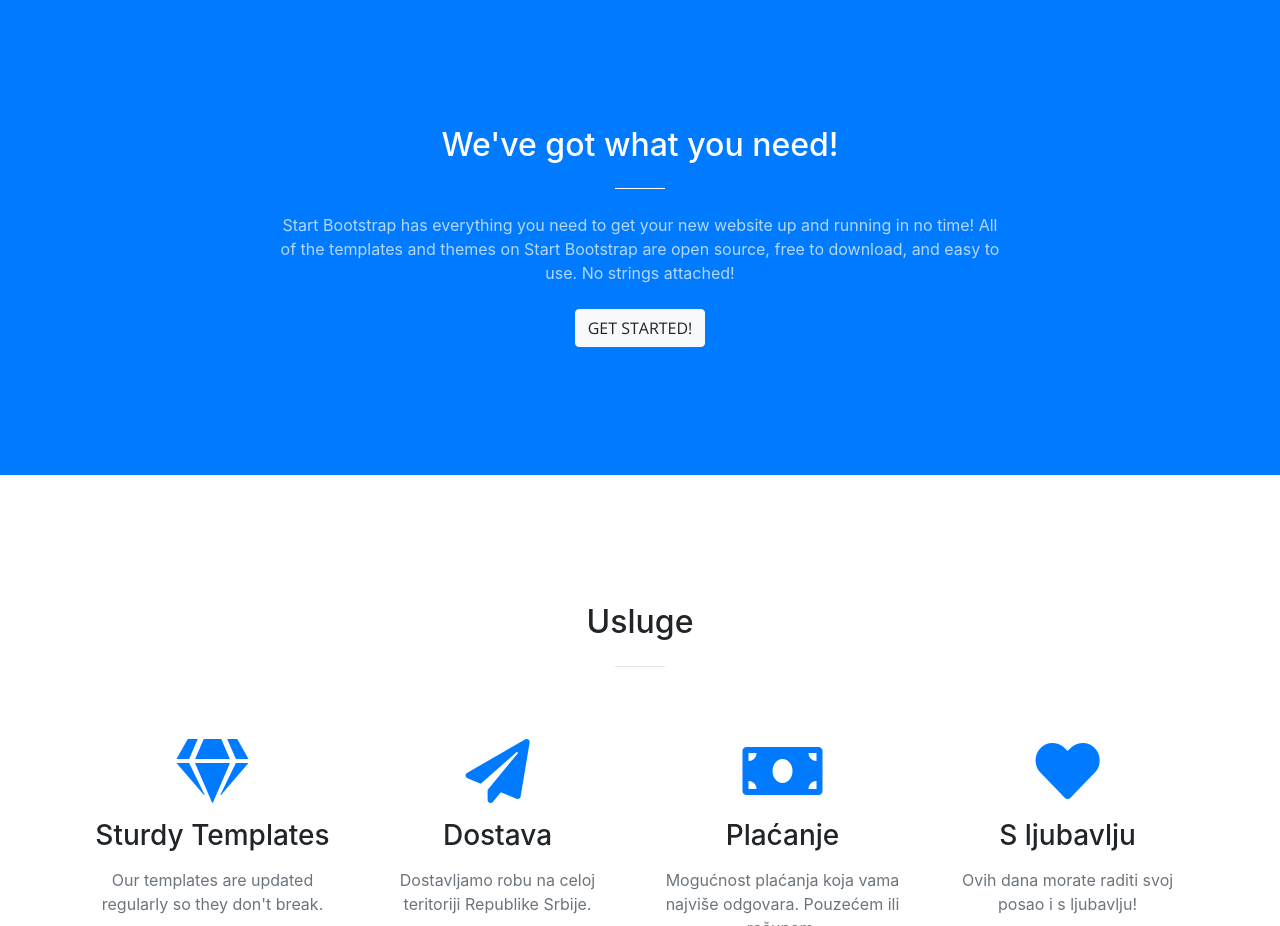
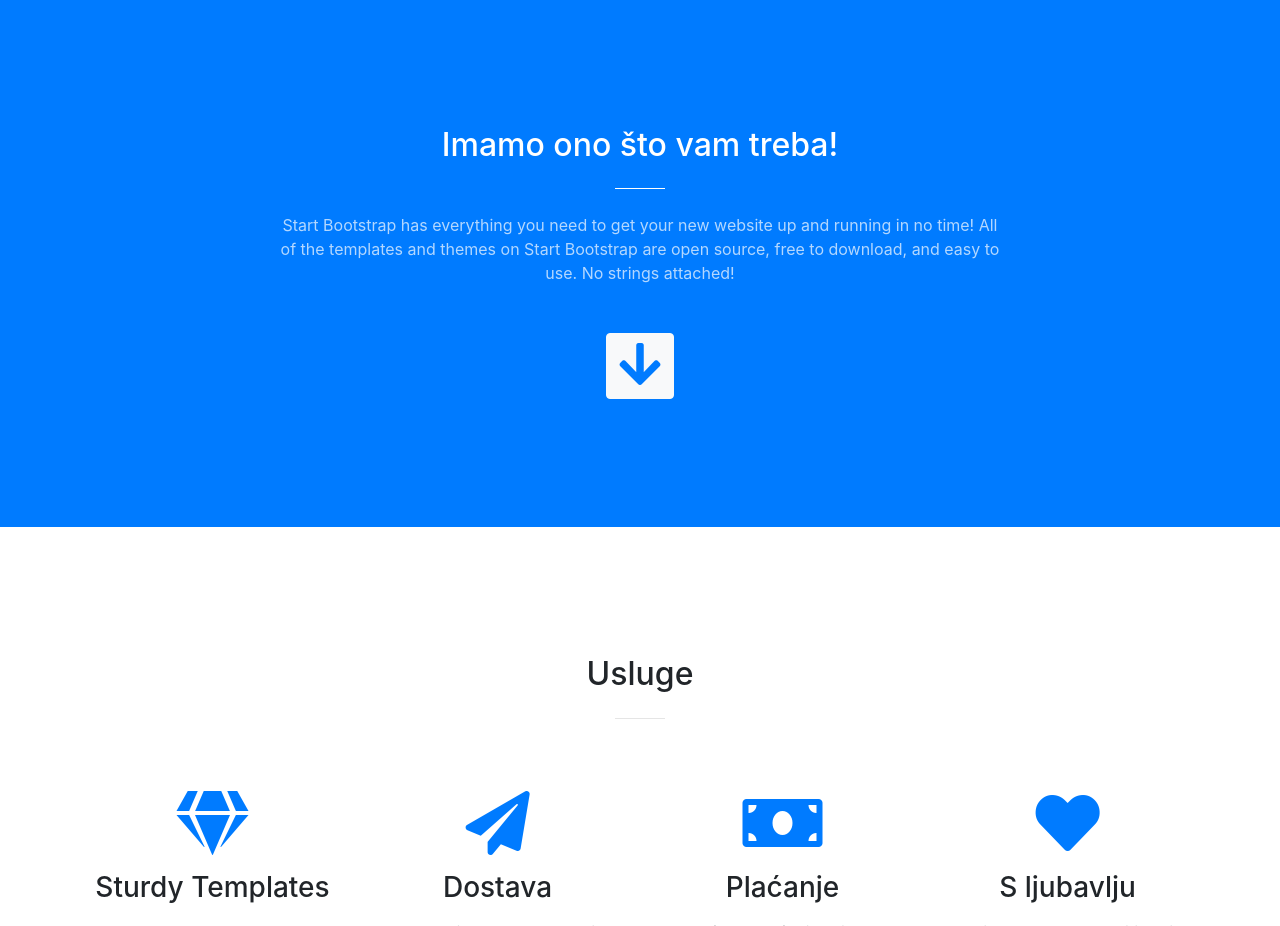
Before and after one commit to JelenaBanjac/grap, a website with bundled scripts: page index.html in a window 1280 px wide. Shown: the part 802-1728 px from the top of the page. Built offline with nearby package versions, Linux system fonts and the light colour scheme.

Commit message:
add small favicon

```diff
--- a/index.html
+++ b/index.html
@@ -5,10 +5,13 @@
 
   <meta charset="utf-8">
   <meta name="viewport" content="width=device-width, initial-scale=1, shrink-to-fit=no">
-  <meta name="description" content="">
+  <meta name="description" content="Štamparija Grap MB u Apatinu">
   <meta name="author" content="">
 
-  <title>Creative - Start Bootstrap Theme</title>
+  <title>Grap MB</title>
+
+  <!-- Favicon -->
+  <link rel="shortcut icon" type="image/png" href="img/penkalo.png"/>
 
   <!-- Bootstrap core CSS -->
   <link href="vendor/bootstrap/css/bootstrap.min.css" rel="stylesheet">
@@ -78,10 +81,10 @@
     <div class="container">
       <div class="row">
         <div class="col-lg-8 mx-auto text-center">
-          <h2 class="section-heading text-white">We've got what you need!</h2>
+          <h2 class="section-heading text-white">Imamo ono što vam treba!</h2>
           <hr class="light my-4">
-          <p class="text-faded mb-4">Start Bootstrap has everything you need to get your new website up and running in no time! All of the templates and themes on Start Bootstrap are open source, free to download, and easy to use. No strings attached!</p>
-          <a class="btn btn-light btn-xl js-scroll-trigger" href="#services">Get Started!</a>
+          <p class="text-faded mb-4">Start Bootstrap has everything you need to get your new website up and running in no time! All of the templates and themes on Start Bootstrap are open source, free to download, and easy to use. No strings attached!</p><br/>
+          <a class="btn btn-light btn-l js-scroll-trigger" href="#services"><i class="fas fa-3x fa-arrow-down text-primary mb-1 sr-icon-1"></i></a>
         </div>
       </div>
     </div>
```
Also changed, not shown: img/penkalo.png (added).
